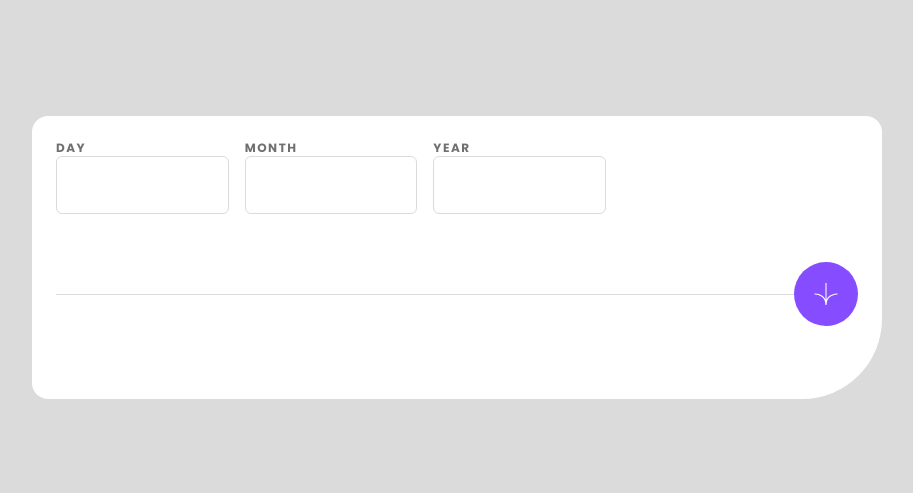
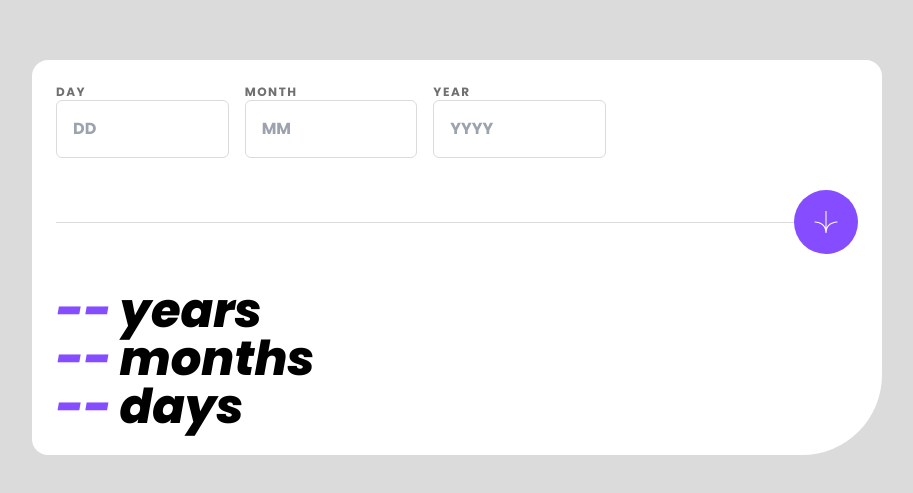
Before and after one commit to schndra/age-calculator-app, a React (Vite) app: page / in a window 1280 px wide. Shown: the part 143-636 px from the top of the page, without its empty margins (183-1096 px from the left). Built offline with nearby package versions, Linux system fonts and the light colour scheme.

Commit message:
added placeholder for input boxes -added section to show values

```diff
--- a/src/App.jsx
+++ b/src/App.jsx
@@ -33,22 +33,25 @@ function App() {
               name={"day"}
               handleChange={handleChange}
               value={value.day}
+              placeHolder={"DD"}
             />
             <FormInputRow
               labelText={"month"}
               name={"month"}
               handleChange={handleChange}
               value={value.month}
+              placeHolder={"MM"}
             />
             <FormInputRow
               labelText={"year"}
               name={"year"}
               handleChange={handleChange}
               value={value.year}
+              placeHolder={"YYYY"}
             />
           </div>
 
-          <div className="my-20 relative flex items-center justify-center md:justify-end">
+          <div className="my-16 relative flex items-center justify-center md:justify-end">
             <hr className="h-px  bg-nLightGrey border-0 w-full" />
             <button
               type="submit"
@@ -58,6 +61,26 @@ function App() {
             </button>
           </div>
         </form>
+        <div className="text-5xl italic font-bold">
+          <h1>
+            <span className="text-primaryPurple pr-2">
+              {!value.year ? "--" : value.year}
+            </span>
+            years
+          </h1>
+          <h1>
+            <span className="text-primaryPurple pr-2 ">
+              {!value.month ? "--" : value.month}
+            </span>
+            months
+          </h1>
+          <h1>
+            <span className="text-primaryPurple pr-2">
+              {!value.day ? "--" : value.day}
+            </span>
+            days
+          </h1>
+        </div>
       </section>
     </main>
   );
--- a/src/components/FormInputRow.jsx
+++ b/src/components/FormInputRow.jsx
@@ -1,5 +1,11 @@
 /* eslint-disable react/prop-types */
-const FormInputRow = ({ labelText, name, value, handleChange }) => {
+const FormInputRow = ({
+  labelText,
+  name,
+  value,
+  handleChange,
+  placeHolder,
+}) => {
   return (
     <div className="flex flex-col  uppercase  ">
       <label
@@ -13,6 +19,7 @@ const FormInputRow = ({ labelText, name, value, handleChange }) => {
         type="text"
         value={value}
         onChange={handleChange}
+        placeholder={placeHolder}
         className="p-4 border border-nLightGrey rounded-md text-base w-full "
       />
     </div>
```
